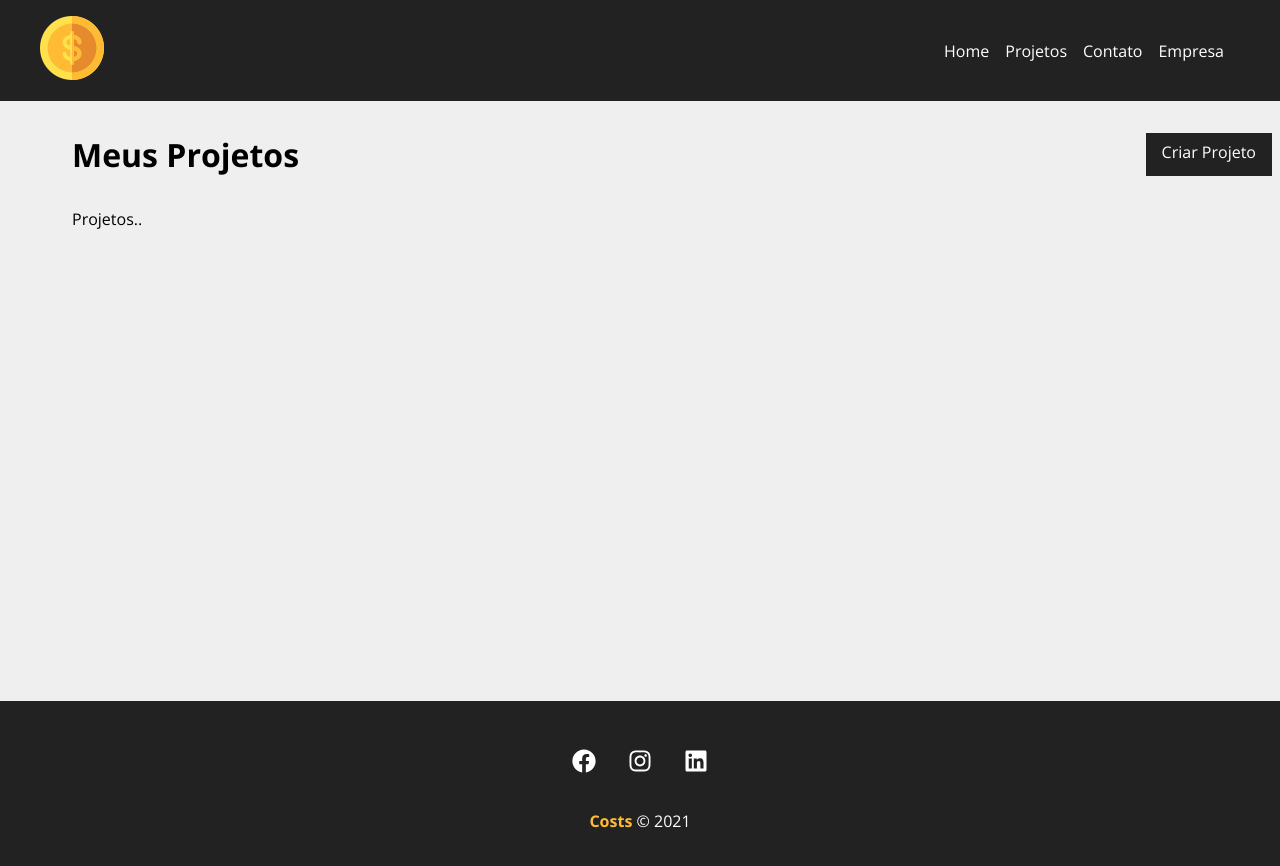
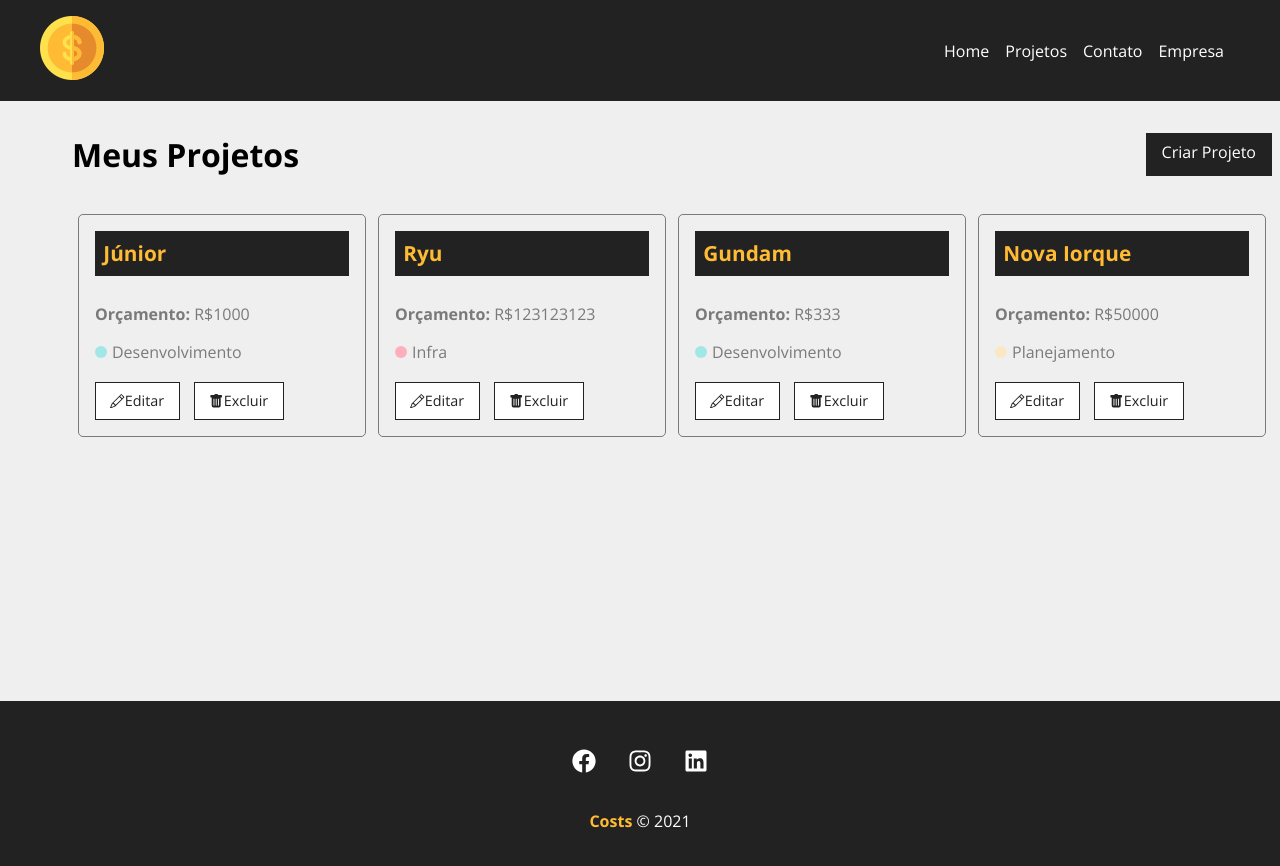
Before and after one commit to JNR23/project-costs-reactjs, a React (Create React App) app: page /projects in a window 1280 px wide. Shown: the top 866 px of the page. Built offline with nearby package versions, Linux system fonts and the light colour scheme; data requests are answered from the project's data file.

Commit message:
Projects from data

```diff
--- a/db.json
+++ b/db.json
@@ -12,7 +12,7 @@
       "id": 1
     },
     {
-      "name": "teste",
+      "name": "Ryu",
       "budget": "123123123",
       "category": {
         "id": "1",
@@ -23,7 +23,7 @@
       "id": 2
     },
     {
-      "name": "werwe",
+      "name": "Gundam",
       "budget": "333",
       "category": {
         "id": "2",
@@ -34,16 +34,15 @@
       "id": 3
     },
     {
-      "name": "wer",
-      "budget": "33",
+      "name": "Nova Iorque",
+      "budget": "50000",
+      "category": {
+        "id": "4",
+        "name": "Planejamento"
+      },
       "cost": 0,
       "services": [],
       "id": 4
-    },
-    {
-      "cost": 0,
-      "services": [],
-      "id": 5
     }
   ],
   "categories": [
--- a/src/components/pages/Projects.js
+++ b/src/components/pages/Projects.js
@@ -1,12 +1,16 @@
 import { useLocation } from 'react-router';
+import { useState, useEffect } from 'react';
 
 import Message from '../layout/Message';
 import Container from '../layout/Container';
+import ProjectCard from '../project/ProjectCard';
 
 import styles from './Projects.module.css';
 import LinkButton from '../layout/LinkButton';
 
 export default function Projects() {
+
+    const [projects, setProjects] = useState([]);
 
     const location = useLocation();
 
@@ -16,6 +20,17 @@
         message = location.state.message;
     }
 
+    useEffect(() => {
+        fetch('http://localhost:8080/projects', {
+            method: 'GET',
+            headers: {
+                'Content-Type': 'application/json'
+            }
+        }).then(resp => resp.json()).then(data => {
+            setProjects(data);
+        }).catch((err) => console.log(err));
+    }, []);
+
     return (
         <div className={styles.project_container}>
             <div className={styles.title_container}>
@@ -24,7 +39,15 @@
             </div>
             {message && <Message type="success" msg={message} />}
             <Container customClass="start">
-                <p>Projetos..</p>
+                {projects.length > 0 && projects.map((project) => (
+                   <ProjectCard
+                        id={project.id}
+                        name={project.name}
+                        budget={project.budget}
+                        category={project.category.name}
+                        key={project.id}
+                    />
+                ))}
             </Container>
         </div>
     );
--- /dev/null
+++ b/src/components/project/ProjectCard.js
@@ -0,0 +1,24 @@
+import { Link } from 'react-router-dom';
+
+import styles from './ProjectCard.module.css';
+
+import { BsPencil, BsFillTrashFill, BsTrashFill } from 'react-icons/bs';
+
+export default function ProjectCard({id, name, budget, category, handleRemove}) {
+    return (
+        <div className={styles.project_card}>
+            <h4>{name}</h4>
+            <p><span>Orçamento:</span> R${budget}</p>
+            <p className={styles.category_text}><span className={`${styles[category.toLowerCase()]}`}></span> {category}</p>
+            <div className={styles.project_card_actions}>
+                <Link to="/">
+                    <BsPencil /> Editar
+                </Link>
+
+                <button>
+                    <BsTrashFill /> Excluir
+                </button>
+            </div>
+        </div>
+    );
+}
--- /dev/null
+++ b/src/components/project/ProjectCard.module.css
@@ -0,0 +1,83 @@
+.project_card {
+    padding: 1em;
+    border: 1px solid #7a7a7a;
+    border-radius: 5px;
+    width: 24%;
+    margin: 0.5%;
+}
+
+.project_card h4 {
+    background-color: #222;
+    color: #ffbb33;
+    padding: 0.4em;
+    margin-bottom: 1.3em;
+    font-size: 1.3em;
+}
+
+.project_card p {
+    color: #7a7a7a;
+    margin-bottom: 1em;
+}
+
+.project_card p span {
+    font-weight: bold;
+}
+
+.category_text {
+    display: flex;
+    align-items: center;
+}
+
+.category_text span {
+    display: flex;
+    width: 12px;
+    height: 12px;
+    border-radius: 50%;
+    background-color: #ccc;
+    margin-right: 5px;
+}
+
+.category_text .infra {
+    background-color: #ffaebc;
+}
+
+.category_text .desenvolvimento {
+    background-color: #a0e7e5;
+}
+
+.category_text .design {
+    background-color: #b4f8c8;
+}
+
+.category_text .planejamento {
+    background-color: #fbe7c6;
+}
+
+.project_card_actions {
+    margin-top: 1.2em;
+    display: flex;
+    align-items: center;
+}
+
+.project_card_actions a,
+.project_card_actions button {
+    text-decoration: none;
+    border: none;
+    background-color: #fff;
+    color: #222;
+    font-size: 0.9em;
+    padding: 0.6em 1em;
+    margin-right: 1em;
+    cursor: pointer;
+    border: 1px solid #222;
+    display: flex;
+    align-items: center;
+    justify-content: center;
+    transition: 0.3s;
+}
+
+.project_card_actions a:hover,
+.project_card_actions button:hover {
+    background-color: #222;
+    color: #ffbb33;
+}
```
